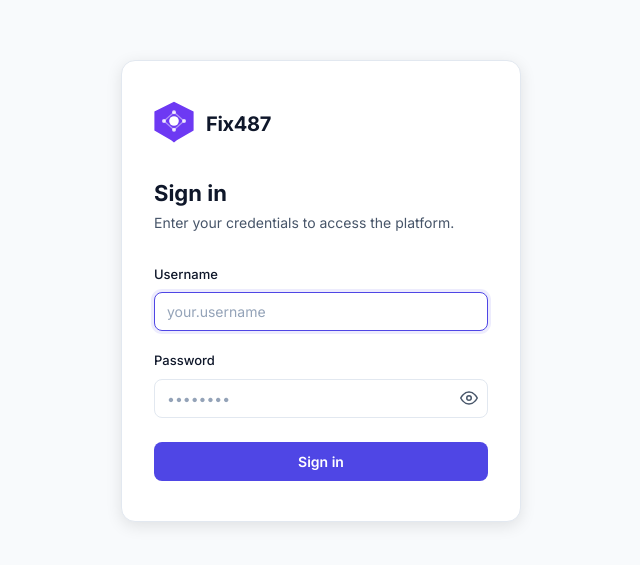
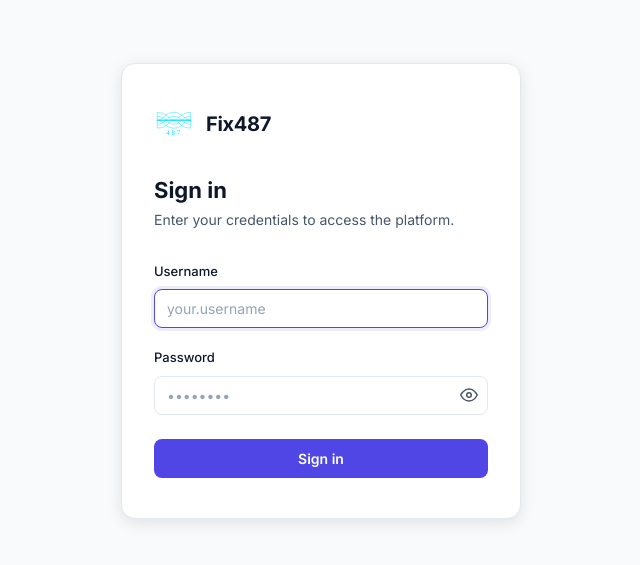
Before and after one commit to sorinHus/Fix487, a React (Vite) app in the folder frontend/: page /login in a window 1280 px wide. Shown: the part 109-674 px from the top of the page, without its empty margins (319-959 px from the left). Built offline with nearby package versions, Linux system fonts and the light colour scheme.

Commit message:
fix: use logo.svg and favicon.svg from public in app and browser tab

```diff
--- a/frontend/index.html
+++ b/frontend/index.html
@@ -2,8 +2,8 @@
 <html lang="en">
   <head>
     <meta charset="UTF-8" />
-    <link rel="icon" type="image/svg+xml" href="/icon.svg" />
-    <link rel="apple-touch-icon" href="/icon.svg" />
+    <link rel="icon" type="image/svg+xml" href="/favicon.svg" />
+    <link rel="apple-touch-icon" href="/favicon.svg" />
     <link rel="manifest" href="/manifest.json" />
     <meta name="viewport" content="width=device-width, initial-scale=1.0" />
     <meta name="theme-color" content="#4F46E5" />
--- a/frontend/src/components/Logo.jsx
+++ b/frontend/src/components/Logo.jsx
@@ -1,32 +1,11 @@
 export default function Logo({ size = 36, className }) {
-  // Badge shape extracted from CorelDRAW brand mark
   return (
-    <svg
-      xmlns="http://www.w3.org/2000/svg"
-      viewBox="0 0 100 115"
+    <img
+      src="/logo.svg"
       width={size}
-      height={Math.round(size * 1.15)}
+      height={size}
       className={className}
-      aria-label="Fix487 logo"
-      fill="none"
-    >
-      {/* Outer badge (hexagonal shape from brand) */}
-      <polygon
-        points="50,2 99,26 99,74 57,98 50,104 43,98 1,74 1,26"
-        fill="#6D39F3"
-      />
-      {/* Inner network lines */}
-      <line x1="50" y1="28" x2="75" y2="50" stroke="white" strokeWidth="3" strokeLinecap="round" opacity="0.45"/>
-      <line x1="75" y1="50" x2="50" y2="72" stroke="white" strokeWidth="3" strokeLinecap="round" opacity="0.45"/>
-      <line x1="50" y1="72" x2="25" y2="50" stroke="white" strokeWidth="3" strokeLinecap="round" opacity="0.45"/>
-      <line x1="25" y1="50" x2="50" y2="28" stroke="white" strokeWidth="3" strokeLinecap="round" opacity="0.45"/>
-      {/* Center circle */}
-      <circle cx="50" cy="50" r="12" fill="white"/>
-      {/* Node dots */}
-      <circle cx="50" cy="28" r="5" fill="white" opacity="0.8"/>
-      <circle cx="75" cy="50" r="5" fill="white" opacity="0.8"/>
-      <circle cx="50" cy="72" r="5" fill="white" opacity="0.8"/>
-      <circle cx="25" cy="50" r="5" fill="white" opacity="0.8"/>
-    </svg>
+      alt="Fix487 logo"
+    />
   );
 }
```
